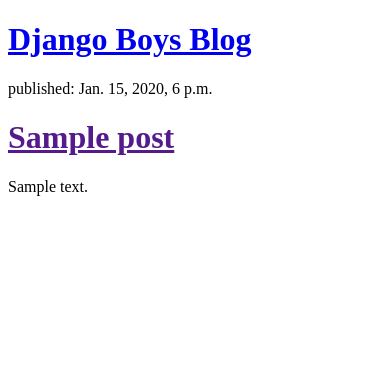
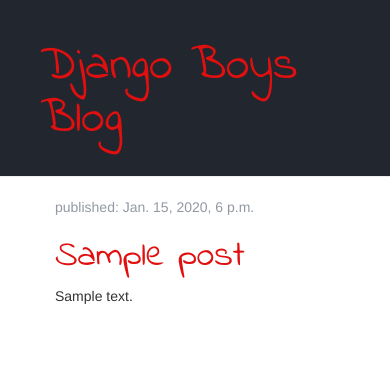
Before and after one commit to Hardmys/my-first-blog, a Django app: template templates/blog/post_list.html in a window 390 px wide. Shown: the top 375 px of the page. Run offline with Django 3.2, Linux system fonts and the light colour scheme; the template is opened without the code that fills it: values that come from a table or form of the project are taken from there, others are empty; tables that the repository leaves empty hold one stand-in row (values such as "Sample post"); some libraries are stand-ins or nearby versions.

Commit message:
My Django app, first commit

```diff
--- /dev/null
+++ b/blog/static/css/blog.css
@@ -0,0 +1,47 @@
+
+.page-header {
+    background-color: #22262E;
+    margin-top: 0;
+    padding: 20px 20px 20px 40px;
+}
+
+.page-header h1, .page-header h1 a, .page-header h1 a:visited, .page-header h1 a:active {
+    color: #E01010;
+    font-size: 36pt;
+    text-decoration: none;
+}
+
+.content {
+    margin-left: 40px;
+}
+
+h1, h2, h3, h4 {
+    font-family: 'Indie Flower', cursive;
+}
+
+.date {
+    color: #9399A3;
+}
+
+.save {
+    float: right;
+}
+
+.post-form textarea, .post-form input {
+    width: 100%;
+}
+
+.top-menu, .top-menu:hover, .top-menu:visited {
+    color: #EDAD21;
+    float: right;
+    font-size: 26pt;
+    margin-right: 20px;
+}
+
+.post {
+    margin-bottom: 70px;
+}
+
+.post h1 a, .post h1 a:visited {
+    color: #E01010;
+}
--- a/templates/blog/post_list.html
+++ b/templates/blog/post_list.html
@@ -1,17 +1,31 @@
 {% load staticfiles %}
  <!DOCTYPE html>
  <html lang="en">
+ <head>
+<link rel="stylesheet" href="//maxcdn.bootstrapcdn.com/bootstrap/3.2.0/css/bootstrap.min.css">
+<link rel="stylesheet" href="//maxcdn.bootstrapcdn.com/bootstrap/3.2.0/css/bootstrap-theme.min.css">
+<link rel="stylesheet" href="{% static 'css/blog.css' %}">
+<link href="https://fonts.googleapis.com/css?family=Indie+Flower" rel="stylesheet" type="text/css" >
+ </head>
  <body>
- <div>
+ <div class="page-header">
     <h1><a href="/">Django Boys Blog</a></h1>
  </div>
 
-{% for post in posts %}
-    <div>
-        <p>published: {{ post.published_date }}</p>
-        <h1><a href="">{{ post.title }}</a></h1>
-        <p>{{ post.text|linebreaksbr }}</p>
+<div class="content container">
+    <div class="row">
+        <div class="col-md-8">
+            {% for post in posts %}
+                <div class="post">
+                    <div class="date">
+                        <p>published: {{ post.published_date }}</p>
+                    </div>
+                    <h1><a href="">{{ post.title }}</a></h1>
+                    <p>{{ post.text|linebreaksbr }}</p>
+                </div>
+            {% endfor %}
+        </div>
     </div>
-{% endfor %}
+</div>
 </body>
 </html>
```
Also changed, not shown: 1 other file.
